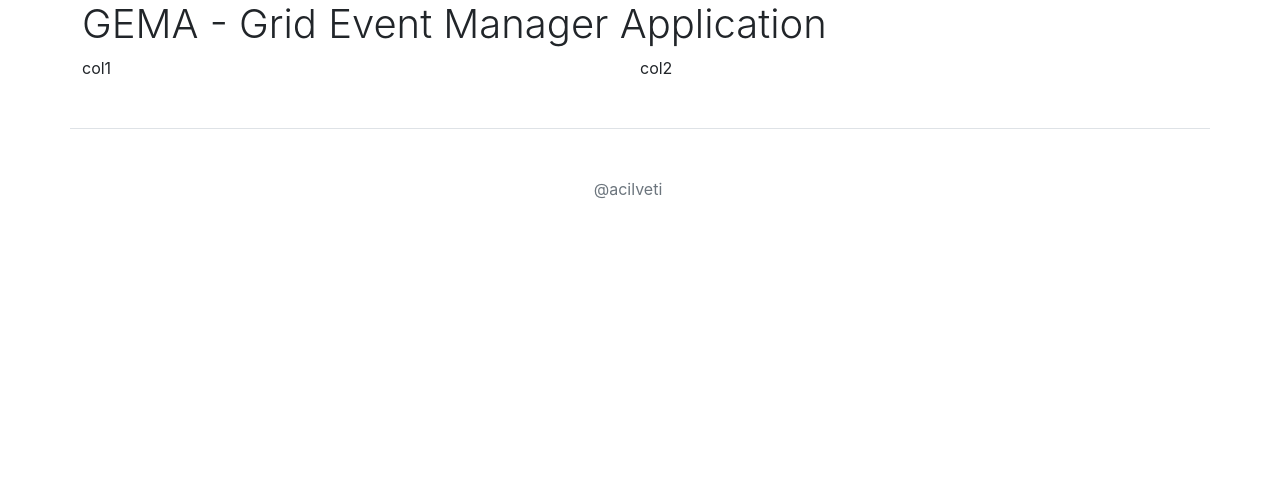
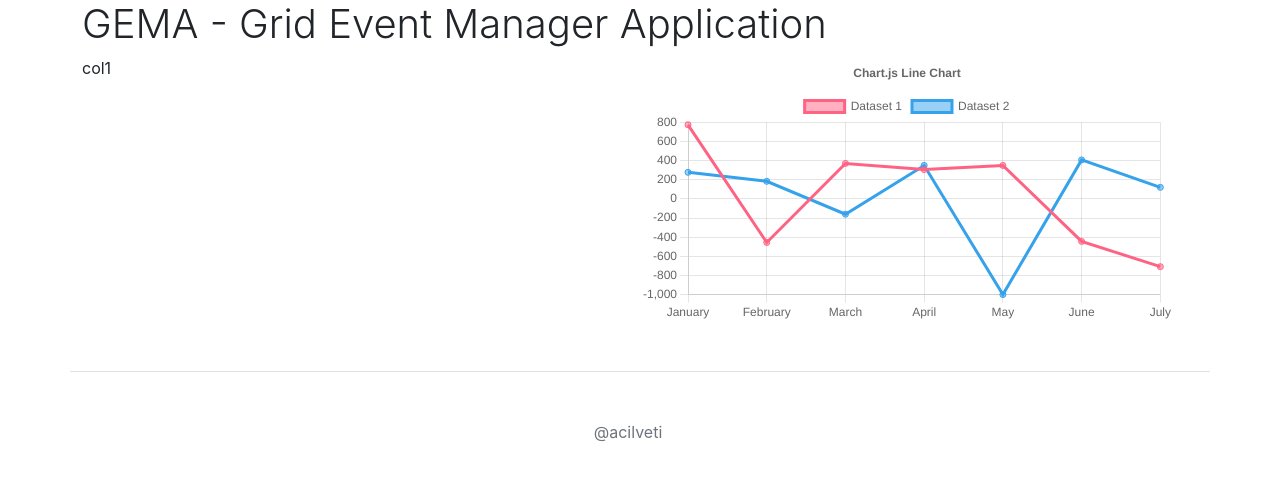
Before and after one commit to acilveti/grid-event-manager, a React (Create React App) app in the folder grid-event-manager/: page / in a window 1280 px wide. Shown: the top 480 px of the page. Built offline with nearby package versions, Linux system fonts and the light colour scheme.

Commit message:
included chart

```diff
--- a/grid-event-manager/package.json
+++ b/grid-event-manager/package.json
@@ -7,9 +7,12 @@
     "@testing-library/react": "^12.1.2",
     "@testing-library/user-event": "^13.5.0",
     "bootstrap": "^5.1.3",
+    "chart.js": "^3.7.0",
+    "faker": "^6.6.6",
     "jquery": "^3.6.0",
     "popper.js": "^1.16.1",
     "react": "^17.0.2",
+    "react-chartjs-2": "^4.0.1",
     "react-dom": "^17.0.2",
     "react-scripts": "5.0.0",
     "web-vitals": "^2.1.4"
@@ -37,5 +40,8 @@
       "last 1 firefox version",
       "last 1 safari version"
     ]
+  },
+  "devDependencies": {
+    "@faker-js/faker": "^6.0.0-alpha.6"
   }
 }
--- a/grid-event-manager/src/Content.js
+++ b/grid-event-manager/src/Content.js
@@ -1,4 +1,5 @@
 import React, { Component } from 'react';
+import { EventChart } from './EventChart';
 
 
 class Content extends Component {
@@ -10,7 +11,9 @@
     return (
       <div className='row'>
         <div className="col">col1</div>
-        <div className="col">col2</div>
+        <div className="col">
+          <EventChart />
+        </div>
 
       </div>
     );
--- /dev/null
+++ b/grid-event-manager/src/EventChart.js
@@ -0,0 +1,60 @@
+import React from 'react';
+import {
+  Chart as ChartJS,
+  CategoryScale,
+  LinearScale,
+  PointElement,
+  LineElement,
+  Title,
+  Tooltip,
+  Legend,
+} from 'chart.js';
+import { Line } from 'react-chartjs-2';
+import { faker } from '@faker-js/faker';
+
+ChartJS.register(
+  CategoryScale,
+  LinearScale,
+  PointElement,
+  LineElement,
+  Title,
+  Tooltip,
+  Legend
+);
+
+export const options = {
+  responsive: true,
+  plugins: {
+    legend: {
+      position: 'top',
+    },
+    title: {
+      display: true,
+      text: 'Chart.js Line Chart',
+    },
+  },
+};
+
+const labels = ['January', 'February', 'March', 'April', 'May', 'June', 'July'];
+
+export const data = {
+  labels,
+  datasets: [
+    {
+      label: 'Dataset 1',
+      data: labels.map(() => faker.datatype.number({ min: -1000, max: 1000 })),
+      borderColor: 'rgb(255, 99, 132)',
+      backgroundColor: 'rgba(255, 99, 132, 0.5)',
+    },
+    {
+      label: 'Dataset 2',
+      data: labels.map(() => faker.datatype.number({ min: -1000, max: 1000 })),
+      borderColor: 'rgb(53, 162, 235)',
+      backgroundColor: 'rgba(53, 162, 235, 0.5)',
+    },
+  ],
+};
+
+export function EventChart() {
+  return <Line options={options} data={data} />;
+}
```
Also changed, not shown: 1 other file (tests, documents, lock files or other folders).
